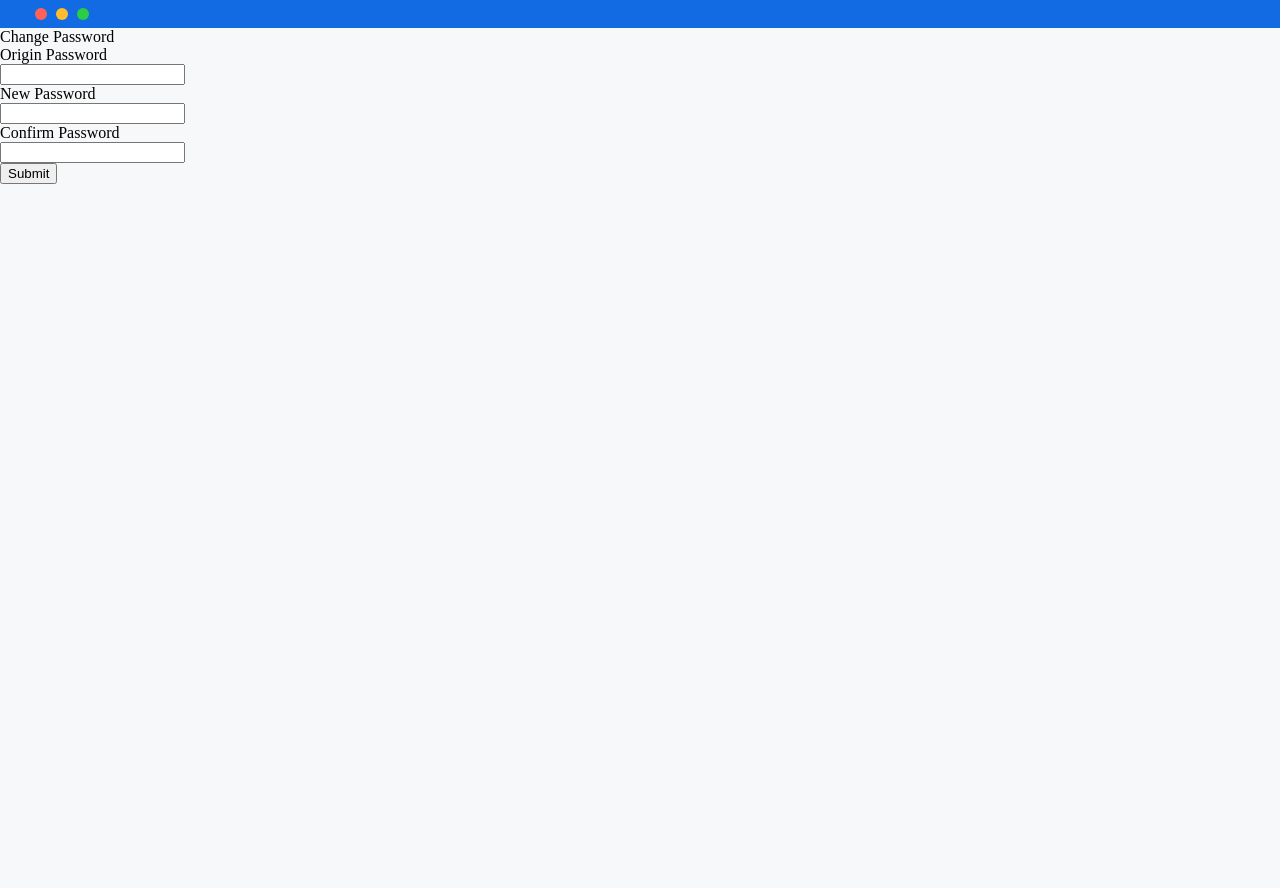
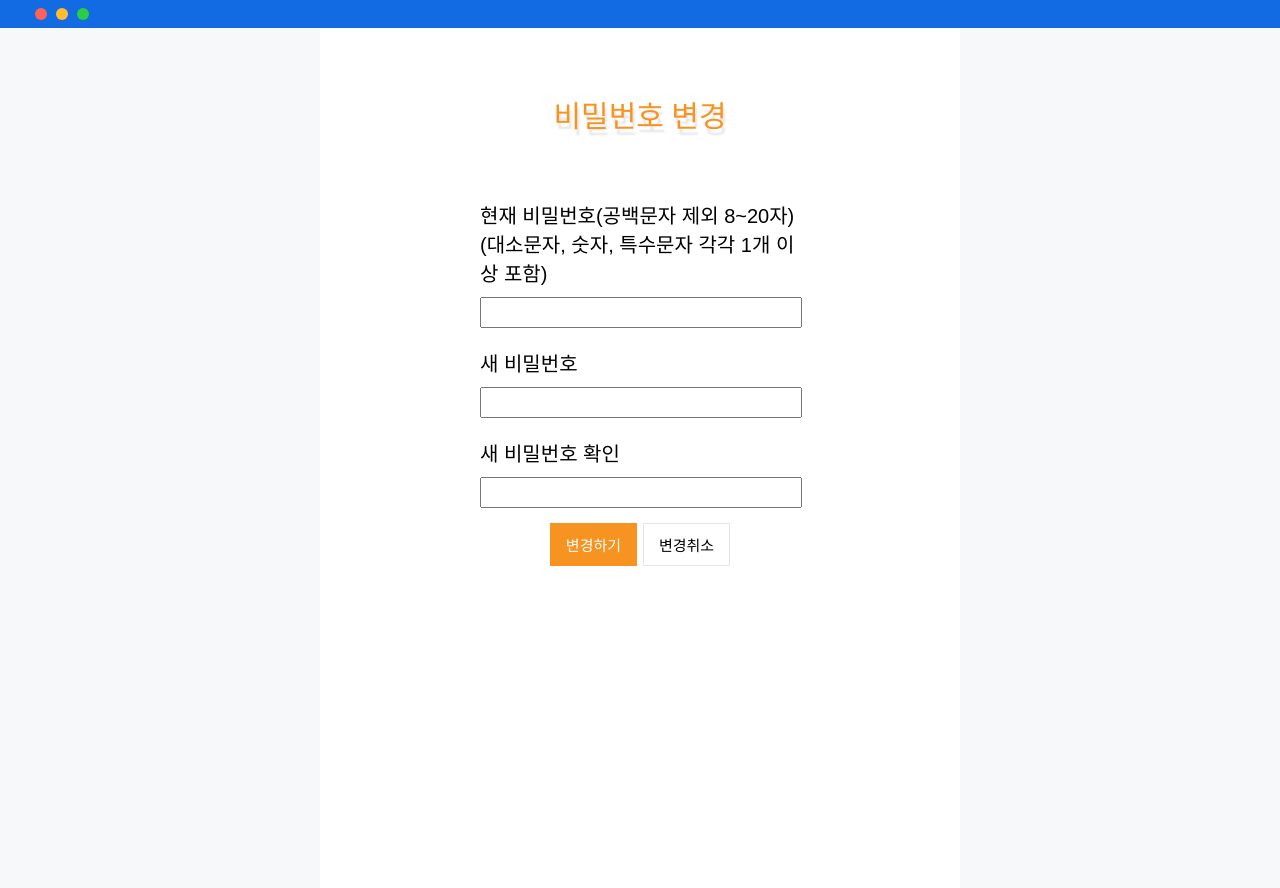
Before and after one commit to mochang2/Univ-Maps, a Django app: page /auth/changepasswd/ in a window 1280 px wide. Run offline with Django 3.2, Linux system fonts and the light colour scheme.

Commit message:
changepasswd design change

```diff
--- a/toyproject/UnivMaps/users/static/users/css/changepasswd.css
+++ b/toyproject/UnivMaps/users/static/users/css/changepasswd.css
@@ -7,9 +7,6 @@ body{
     margin: 0;
 	background-color: rgb(247,248,249);
 }
-.wrapper{
-	height: 100%;
-}
 
 .above-menu-wrapper{
     padding-top:0;
@@ -18,7 +15,7 @@ body{
     display:flex;
     justify-content: space-between;
 }
-/* 메인 페이지로 돌아가는 기능 */
+
 .dot-wrapper{
     margin-left: 1.6rem;
     width: 72px;
@@ -42,3 +39,111 @@ body{
 .green-dot{
     background-color: #2ACD43;
 }
+
+.below-container{
+    width: 100%;
+    height: 100%;
+    display:flex;
+    flex-direction: column;
+    align-items: center;
+}
+.container{
+    width: 50%;
+    height: 100%;
+    background-color: white;
+}
+
+.change-passwd-title{
+    margin: 10% 5% 10% 5%;
+    padding: 0;
+    display: flex;
+    color : rgb(246,147,33);
+    text-shadow: 2px 6px 2px #e5e5e5;
+    justify-content: center;
+    font-size: 30px;
+}
+
+#change-passwd-form{
+    padding-left: 25%;
+    padding-right: 25%;
+}
+.change-passwd-label{
+    font-family: 'Hanna', sans-serif;
+    font-size: 20px;
+    margin-bottom: 10px;
+}
+.input-box{
+    width: calc(100% - 6px);
+    height: 25px;
+}
+.input-box:focus{
+    background-color: rgb(247,248,249);
+}
+
+/* 에러 표시 */
+.warning-passwd-validation{
+    display: none;
+    color: red;
+    font-size: 12px;
+}
+.warning-passwd-confirm{
+    display: none;
+    color: red;
+    font-size: 12px;
+}
+
+
+.btn-wrapper{
+    margin: 15px 20% 0 20%;
+    display: flex;
+    justify-content: space-evenly;
+}
+.btn{
+    padding: 10px 15px 10px 15px;
+    font-size: 15px;
+    text-decoration: none;
+    text-decoration-style: none;
+}
+.change-btn{
+    background-color: rgb(246,147,33);
+    color: white;
+    border: 1px rgb(246,147,33) solid;
+}
+.goback-btn{
+    background-color: white;
+    border: 1px #e5e5e5 solid;
+    color:black;
+    white-space: nowrap;
+}
+.btn:hover{
+    cursor: pointer;
+}
+
+/* 반응형 웹 */
+@media screen and (max-width: 940px){
+    .container{
+        width: 460px;
+    }
+
+    .check-agreement{
+        width: 30%;
+    }
+}
+
+@media screen and (max-width: 480px){
+    .container{
+        width: 100%;
+    }
+
+    .btn{
+        font-size: 12px;
+    }
+
+    .change-passwd-title{
+        font-size: 25px;
+    }
+
+    .change-passwd-label{
+        font-size: 16px;
+    }
+}
--- a/toyproject/UnivMaps/users/static/users/css/signup.css
+++ b/toyproject/UnivMaps/users/static/users/css/signup.css
@@ -14,7 +14,7 @@ body{
     display:flex;
     justify-content: space-between;
 }
-/* 메인 페이지로 돌아가는 기능 */
+
 .dot-wrapper{
     margin-left: 1.6rem;
     width: 72px;
--- a/toyproject/UnivMaps/users/templates/users/changepasswd.html
+++ b/toyproject/UnivMaps/users/templates/users/changepasswd.html
@@ -13,7 +13,7 @@
 </head>
 
 <body>
-    <div class="wrapper">
+
     <div class="above-menu-wrapper">
         <div class="dot-wrapper" onclick="location.href='/';">
             <div class="red-dot dot"></div>
@@ -24,43 +24,39 @@
 
     <div class="below-container">
         <div class="container">
-                <div class="login-container">
-                    {% if error %}
-                    <div class="error-message">
-                        {{error}}
-                    </div>
-                    {% endif %}
-                    <div class="login-title">
-                        Change Password
-                    </div>
-                    <form method="POST" class="login-form">
-                        {% csrf_token %}
-
-                        <div class="login-input-container">
-                            <div class="username-form-text">Origin Password</div>
-                            <div class="input-container">
-                                <input class="login-input" name="origin-passwd" type="password" required>
+            <div class="change-passwd-title">
+                비밀번호 변경
             </div>
 
-                            <div class="password-form-text"> New Password</div>
-                            <div class="input-container">
-                                <input class="login-input" name="new-passwd" type="password" required>
-                            </div>
+            <form action="" method="POST" enctype="application/x-www-form-urlencoded" id="change-passwd-form">
+                {% csrf_token %}
+                <p class="change-passwd-label">현재 비밀번호(공백문자 제외 8~20자)<br />(대소문자, 숫자, 특수문자 각각 1개 이상 포함)</p>
+                <input required name="origin-passwd" type="password" minlength="8" maxlength="20" id="signup-passwd"
+                    class="input-box" />
+                {% if error %}
+                <div class="wrong-current-passwd">{{ error }}</div>
+                {% endif %}
+
+                <p class="change-passwd-label">새 비밀번호</p>
+                <input required name="new-passwd" type="password" minlength="8" maxlength="20" id="new-passwd"
+                    class="input-box" />
+                <div class="warning-passwd-validation">비밀번호 규칙에 맞게 작성해주세요</div>
                 <!-- js로 이거에 대한 패스워드 유효성 검증 필요 -->
                 <!-- 디자인 설계, 회원가입2의 폼을 가져오자 -->
-                            <div class="confirm-password-form-text">Confirm Password</div>
-                            <div class="input-container">
-                                <input class="login-input" name="new-passwd-confirm" type="password" required>
-                            </div>
-                        </div>
-                        <div class="login-btn-container">
-                            <input type="submit" class="login-btn" value="Submit">
-                        </div>
+
+                <p class="change-passwd-label">새 비밀번호 확인</p>
+                <input required name="new-passwd-confirm" type="password" minlength="8" maxlength="20"
+                    id="new-passwd-confirm" class="input-box" />
+                <div class="warning-passwd-confirm">비밀번호가 일치하지 않습니다</div>
+
+                <div class="btn-wrapper">
+                    <input type="submit" class="change-btn btn" value="변경하기" id="signup-btn"></button>
+                    <a class="goback-btn btn" herf="{% url 'posts:posts_home' %}">변경취소</a>
                 </div>
             </form>
-            </div>
+        </div> <!-- container -->
     </div> <!-- below-container -->
-    </div><!-- wrapper -->
+
 </body>
 
 </html>
--- a/toyproject/UnivMaps/users/templates/users/signup.html
+++ b/toyproject/UnivMaps/users/templates/users/signup.html
@@ -38,7 +38,6 @@
 
             <div class="step">
                 <ul class="status-bar">
-                    <!-- 일정 조건이 되면 active css 적용이 되도록 설정 추가 필요 -->
                     <li class="first-step-sign"><label><b>약관동의</b></label></li>
                     <i class="fas fa-arrow-alt-circle-right first-right-arrow"></i>
                     <li class="second-step-sign"><label><b>회원정보</b></label></li>
```
Also changed, not shown: toyproject/UnivMaps/users/views.py (+10 -0 lines). Lines whose indentation alone changed are shown as unchanged.
